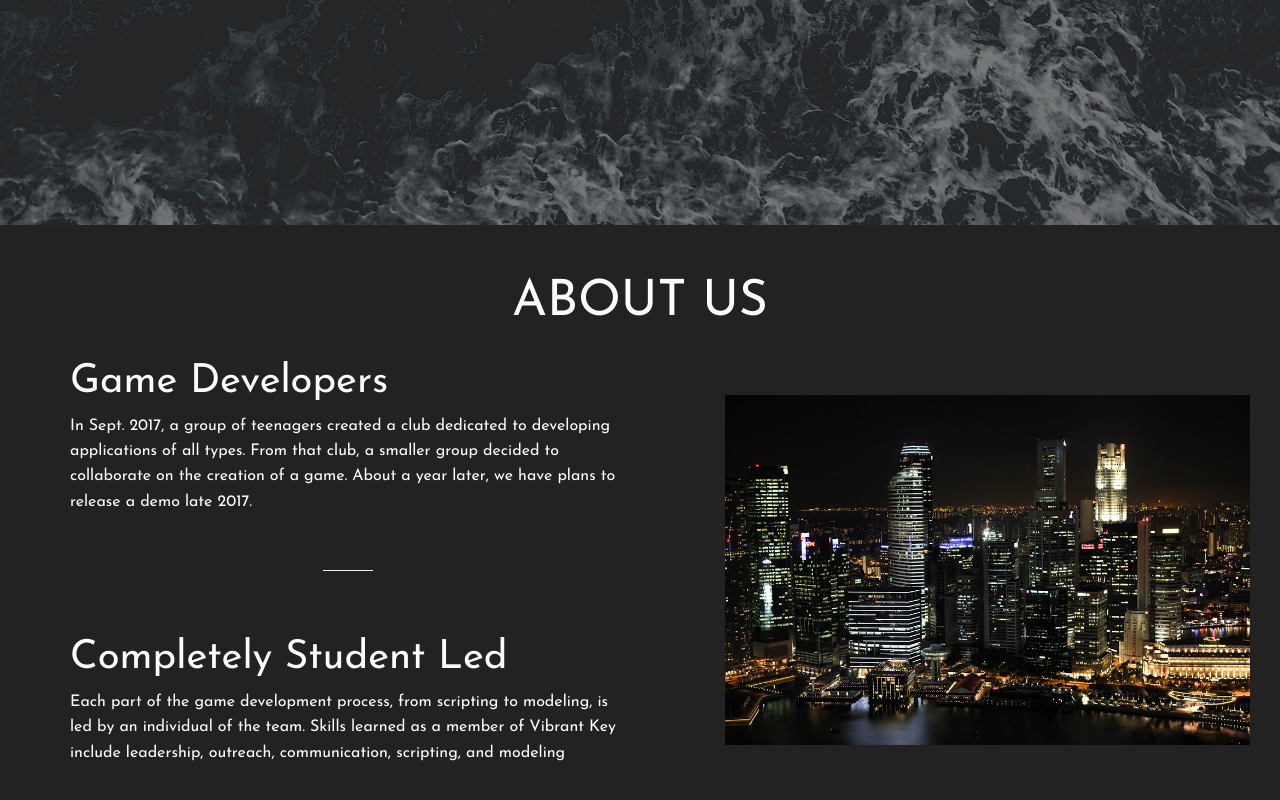
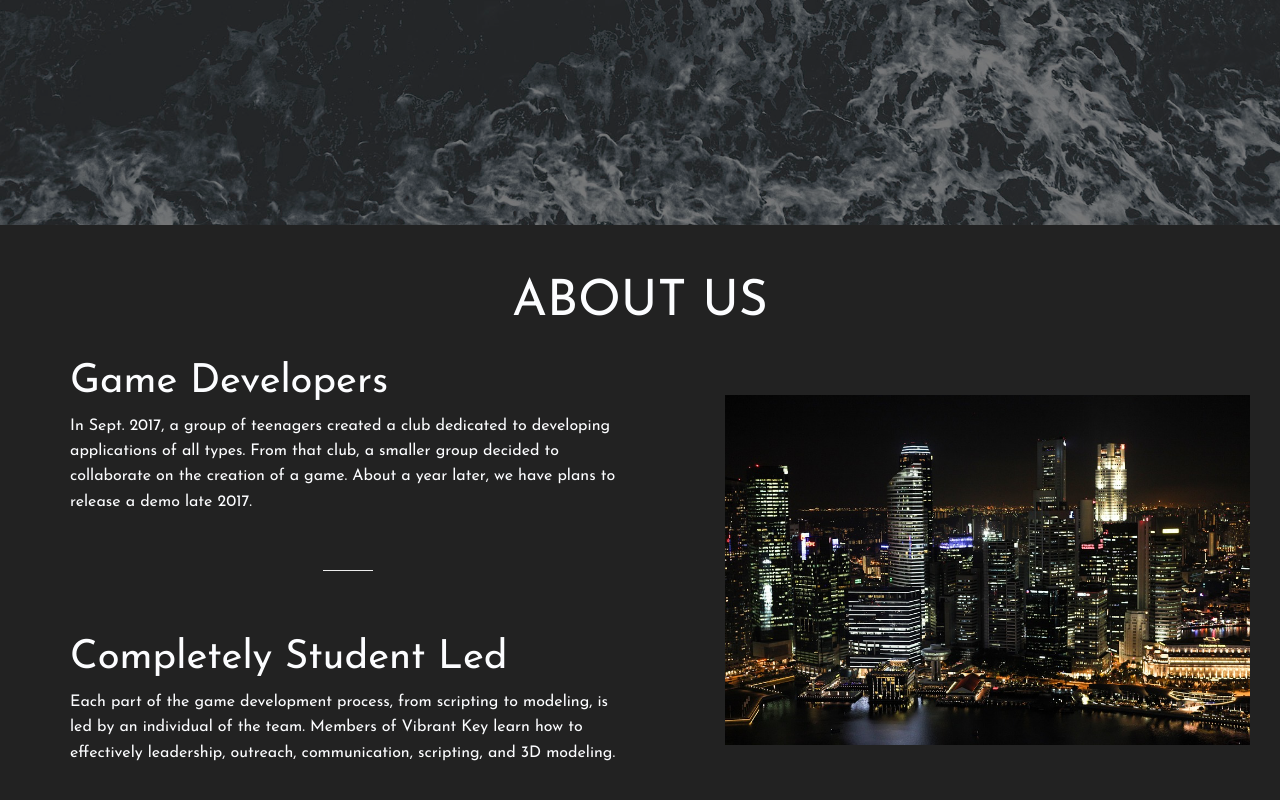
Before and after one commit to vibrantkeystudios/vibrantkeystudios.github.io, a plain HTML site: page index.html in a window 1280 px wide. Shown: the part 575-1375 px from the top of the page. Drawn offline with nearby package versions, Linux system fonts and the light colour scheme.

Commit message:
Update index.html

```diff
--- a/index.html
+++ b/index.html
@@ -39,8 +39,8 @@
                         <h1 class = "aboutus-header">Completely Student Led</h1>
                         <p class="aboutus-text">
                             Each part of the game development process, from scripting to modeling,
-                            is led by an individual of the team. Skills learned as a member of
-                            Vibrant Key include leadership, outreach, communication, scripting, and modeling
+                            is led by an individual of the team. Members of
+                            Vibrant Key learn how to effectively leadership, outreach, communication, scripting, and 3D modeling.
                         </p>
                     </div>
                     <div class="col-md-4 col-offset-md-2 col-md-6 aboutus-image-container">
```
